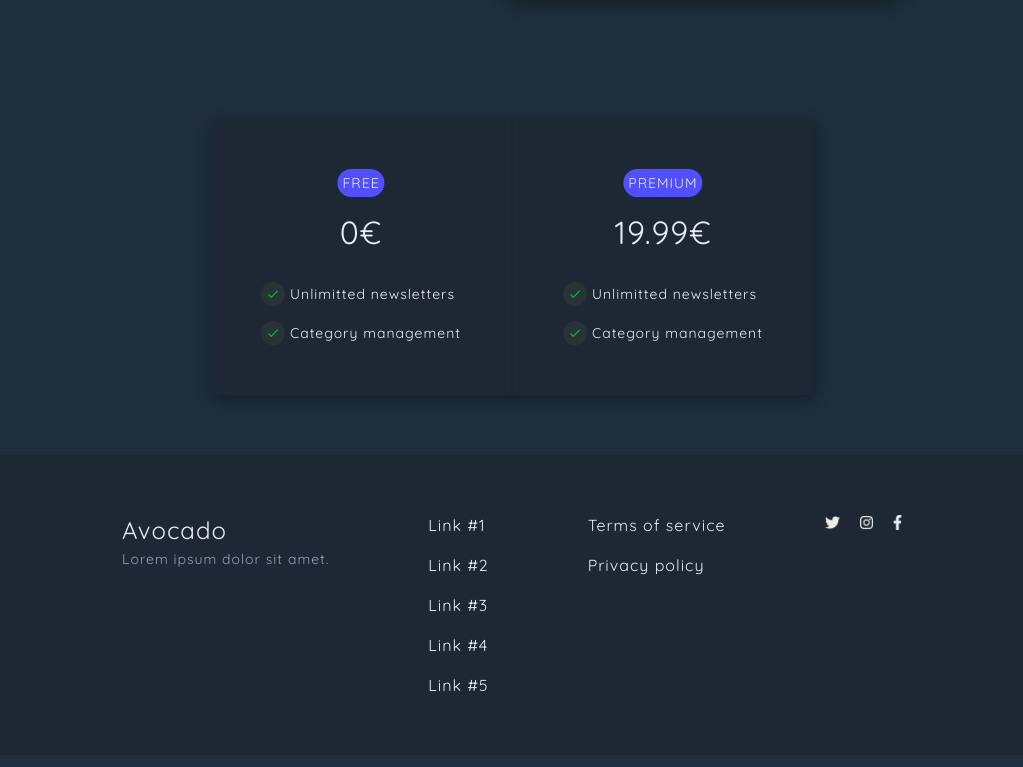
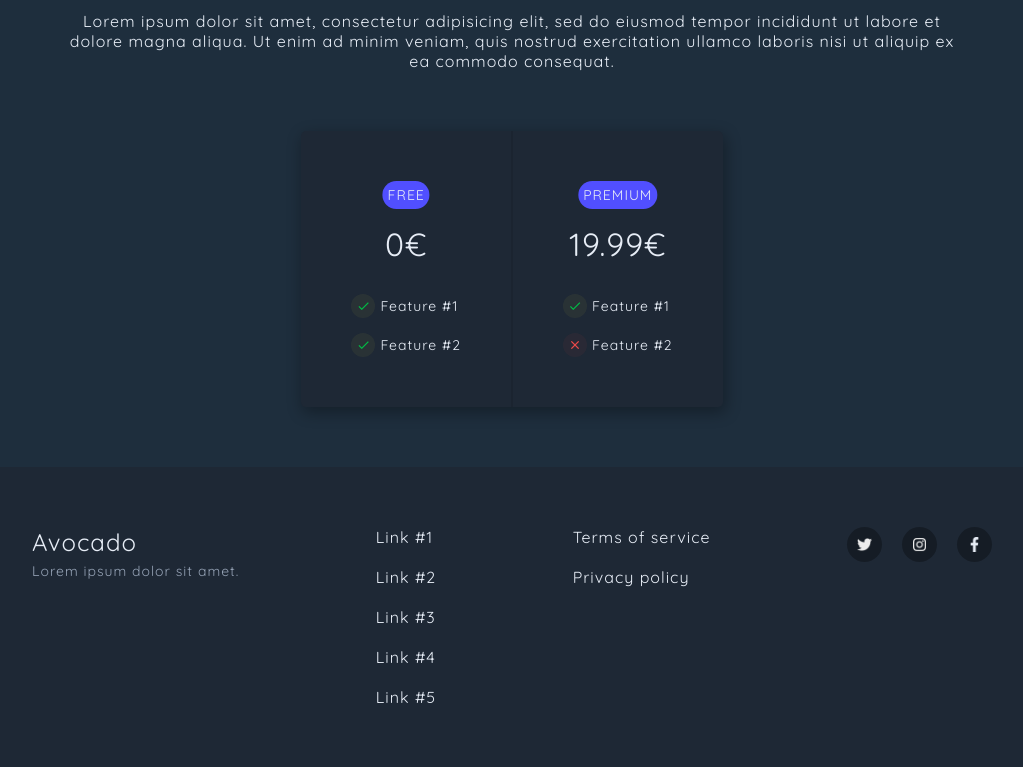
Before and after one commit to owinckle/SaaS-Boilerplate, a Django app: page / in a window 1280 px wide. Shown: the part 2652-3419 px from the top of the page, without its empty margins (128-1151 px from the left). Before the commit the page ends 3343 px from the top, so only its background shows below. Run offline with Django 4.2, Linux system fonts and the light colour scheme.

Commit message:
home responsiveé

```diff
--- a/backend/pages/static/pages/css/home.css
+++ b/backend/pages/static/pages/css/home.css
@@ -1,3 +1,19 @@
+.section__title {
+	font-size: 32px;
+	font-weight: 400;
+	margin-bottom: 15px;
+	text-align: center;
+}
+
+.section__description {
+	max-width: 900px;
+	text-align: center;
+	font-size: 16px;
+	position: relative;
+	margin-left: auto;
+	margin-right: auto;
+}
+
 /* Hero */
 #hero {
 	display: flex;
@@ -5,7 +21,24 @@
 	height: calc(100vh - 60px * 3);
 	align-items: center;
 	gap: 50px;
-	margin-bottom: -60px;
+}
+
+#hero .scroll-btn {
+	color: var(--font-color);
+	text-decoration: none !important;
+	position: absolute;
+	bottom: 60px;
+	left: 50%;
+	transform: translateX(-50%);
+	border: 1px solid rgba(255, 255, 255, 0.3);
+	border-radius: 50%;
+	padding: 5px;
+	transition: border 0.3s ease, color 0.3s ease;
+}
+
+#hero .scroll-btn:hover {
+	color: var(--highlight-accent);
+	border: 1px solid var(--highlight-accent);
 }
 
 #hero .hero__infos {
@@ -34,6 +67,14 @@
 	box-shadow: 2px 5px 15px 1px rgb(0 0 0 / 30%);
 	object-fit: cover;
 	transition: height 0.3s ease;
+}
+
+/* About */
+#about {
+	display: flex;
+	align-items: center;
+	justify-content: center;
+	flex-direction: column;
 }
 
 /* Features */
@@ -131,10 +172,11 @@
 }
 
 /* Pricing */
-#pricing {
+#pricing .flex-container {
 	display: flex;
 	gap: 200px;
 	justify-content: center;
+	margin-top: 60px;
 }
 
 #pricing .card {
@@ -194,3 +236,8 @@
 	color: rgb(1, 189, 70);
 	border-radius: 50%;
 }
+
+#pricing .card .card__pane .pane__feature .pane__feature__icon.not-included {
+	background: rgba(150, 55, 55, 0.1);
+	color: rgb(238 74 74);
+}
--- /dev/null
+++ b/backend/pages/static/pages/css/main-responsive.css
@@ -0,0 +1,76 @@
+@media only screen and (max-width: 1420px) {
+	.nav-container {
+		width: calc(100% - 160px * 2);
+		padding: 15px 160px;
+	}
+
+	.content-container > section {
+		padding: 60px 160px 0;
+	}
+
+	footer {
+		padding: 60px 160px;
+	}
+}
+
+@media only screen and (max-width: 1024px) {
+	.nav-container {
+		width: calc(100% - 50px * 2);
+		padding: 15px 50px;
+	}
+
+	.content-container > section {
+		padding: 60px 50px 0;
+	}
+	footer {
+		padding: 60px 50px;
+	}
+}
+
+@media only screen and (max-width: 724px) {
+	.nav-container {
+		flex-direction: column;
+		height: calc(100vh - 25px * 2);
+		width: 250px;
+		background: var(--bg2);
+		position: fixed;
+		justify-content: unset;
+		padding: 25px;
+		align-items: flex-start;
+		box-shadow: 2px 5px 15px 1px rgb(0 0 0 / 30%);
+		left: calc(-250px - 25px * 2);
+		transition: left 0.3s ease;
+	}
+
+	.nav-container.mobile-toggled {
+		left: 0;
+	}
+
+	.nav-container .site-title {
+		margin-bottom: 15px;
+	}
+
+	.scroll .nav-container {
+		height: calc(100vh - 25px * 2);
+		background: var(--bg);
+	}
+
+	.nav-container nav ul {
+		flex-direction: column;
+		gap: 15px;
+	}
+
+	.nav-container nav ul:nth-child(1) {
+		padding: 11px 0; /* Button padding (10) + border (1) */
+	}
+
+	.nav__burger {
+		display: flex;
+		gap: 5px;
+		flex-direction: column;
+	}
+
+	.content-container {
+		margin-top: 0;
+	}
+}
--- a/backend/pages/static/pages/css/main.css
+++ b/backend/pages/static/pages/css/main.css
@@ -76,6 +76,7 @@
 	margin: 0;
 	padding: 0;
 	letter-spacing: 1px;
+	overflow-x: hidden;
 }
 
 body.light-theme {
@@ -85,6 +86,7 @@
 
 /* Navbar */
 .nav-container {
+	user-select: none;
 	position: fixed;
 	top: 0;
 	width: calc(100% - 250px * 2);
@@ -106,6 +108,8 @@
 
 .nav-container .site-title {
 	font-size: 28px;
+	text-decoration: none;
+	color: var(--font-color);
 }
 
 .nav-container nav ul {
@@ -127,6 +131,26 @@
 
 .nav-container nav ul a.active {
 	color: var(--highlight-accent);
+}
+
+.nav__burger {
+	display: none;
+	z-index: 99999;
+	padding: 5px;
+	position: fixed;
+	top: 30px;
+	left: 25px;
+	transition: left 0.3s ease;
+}
+
+.nav__burger.mobile-toggled {
+	left: 240px;
+}
+
+.nav__burger .nav__burger__line {
+	background: var(--font-color);
+	height: 2px;
+	width: 30px;
 }
 
 /* Button */
@@ -204,6 +228,22 @@
 	flex-direction: row;
 }
 
+footer .footer__socials a {
+	background: rgba(0, 0, 0, 0.3);
+	height: 15px;
+	width: 15px;
+	padding: 10px;
+	display: flex;
+	justify-content: center;
+	border-radius: 50%;
+	transition: background 0.3s ease !important;
+}
+
+footer .footer__socials a:hover {
+	left: 0;
+	background: rgba(255, 255, 255, 0.1);
+}
+
 footer .footer__socials img {
 	height: 15px;
 	color: #fff;
--- a/backend/pages/static/pages/js/main.js
+++ b/backend/pages/static/pages/js/main.js
@@ -48,3 +48,8 @@
 		}
 	});
 });
+
+$(".nav__burger").click(() => {
+	$(".nav-container").toggleClass("mobile-toggled");
+	$(".nav__burger").toggleClass("mobile-toggled");
+});
--- a/backend/pages/templates/pages/base.html
+++ b/backend/pages/templates/pages/base.html
@@ -11,6 +11,7 @@
 
 	<!-- CSS -->
 	<link rel="stylesheet" href="{% static 'pages/css/main.css' %}" />
+	<link rel="stylesheet" href="{% static 'pages/css/main-responsive.css' %}" />
 	<link href="https://fonts.googleapis.com/icon?family=Material+Icons" rel="stylesheet">
 
 	{% block stylesheets %}{% endblock %}
@@ -21,12 +22,20 @@
 
 <body class="{% if light_theme %}light-theme{% endif %}">
 	<!-- Navbar -->
+	<div class="nav__burger">
+		<div class="nav__burger__line"></div>
+		<div class="nav__burger__line"></div>
+		<div class="nav__burger__line"></div>
+	</div>
 	<div class="nav-container">
-		<div class="site-title">{{ settings.SITE_NAME }}</div>
+		<a href="{% url 'pages-home' %}" class="site-title">{{ settings.SITE_NAME }}</a>
 		<nav>
 			<ul>
 				<li>
 					<a href="{% url 'pages-home' %}#" data-section="hero" class="active" />Home</a>
+				</li>
+				<li>
+					<a href="{% url 'pages-home' %}#about" data-section="about" />About</a>
 				</li>
 				<li>
 					<a href="{% url 'pages-home' %}#features" data-section="features" />Features</a>
@@ -40,14 +49,22 @@
 			</ul>
 		</nav>
 		<nav>
+			{% if user.is_authenticated %}
 			<ul>
 				<li>
-					<a class="button" href="javascript:void()" />Get started</a>
+					<a class="button" href="">Dashboard</a>
+				</li>
+			</ul>
+			{% else %}
+			<ul>
+				<li>
+					<a class="button" href="{% url 'auth-login' %}" />Get started</a>
 				</li>
 				<li>
-					<a class="button" href="javascript:void()" />Log in</a>
+					<a class="button" href="{% url 'auth-register' %}" />Log in</a>
 				</li>
 			</ul>
+			{% endif %}
 		</nav>
 	</div>
 	<!-- End Navbar -->
@@ -73,9 +90,15 @@
 			<a href="javascript:void()">Privacy policy</a>
 		</div>
 		<div class="footer__socials">
-			<img src="{% static 'pages/img/twitter.png' %}" alt="Twitter logo" />
-			<img src="{% static 'pages/img/instagram.png' %}" alt="Instagram logo" />
-			<img src="{% static 'pages/img/facebook.png' %}" alt="Facebook logo" />
+			<a href="https://twitter.com" target="_blank">
+				<img src="{% static 'pages/img/twitter.png' %}" alt="Twitter logo" />
+			</a>
+			<a href="https://instagram.com" target="_blank">
+				<img src="{% static 'pages/img/instagram.png' %}" alt="Instagram logo" />
+			</a>
+			<a href="https://facebook.com" target="_blank">
+				<img src="{% static 'pages/img/facebook.png' %}" alt="Facebook logo" />
+			</a>
 		</div>
 	</footer>
 
--- a/backend/pages/templates/pages/home.html
+++ b/backend/pages/templates/pages/home.html
@@ -8,12 +8,18 @@
 
 {% block content %}
 	<section id="hero">
+		<a href="#about" class="material-icons scroll-btn">keyboard_arrow_down</a>
 		<div class="hero__infos">
 			<h1>Quisque volutpat et purus non euismod</h1>
 			<h2>Lorem ipsum dolor sit amet, consectetur</h2>
 			<a class="button button-fit" href="javascript:void()">Create your account</a>
 		</div>
 		<img class="hero__app-sc" src="{% static 'pages/img/hero-app.png' %}" />
+	</section>
+
+	<section id="about">
+		<h2 class="section__title">What is {{ settings.SITE_NAME }}?</h2>
+		<p class="section__description">{% lorem 1 %}</p>
 	</section>
 
 	<section id="features">
@@ -77,18 +83,25 @@
 			</div>
 		</section>
 
+
 		<section id="pricing">
+			<h2 class="section__title">Simple, one plan for everything</h2>
+			<p class="section__description">Lorem ipsum dolor sit amet, consectetur adipisicing elit, sed do eiusmod tempor
+				incididunt ut labore et dolore magna aliqua. Ut enim ad minim veniam, quis nostrud exercitation ullamco laboris
+				nisi ut aliquip ex ea commodo consequat.</p>
+
+			<div class="flex-container">
 				<div class="card">
 					<div class="card__pane">
 						<div class="pane__title">Free</div>
 						<div class="pane__price">0€</div>
 						<div class="pane__feature">
 							<div class="pane__feature__icon material-icons">done</div>
-					<div class="pane__feature__name">Unlimitted newsletters</div>
+							<div class="pane__feature__name">Feature #1</div>
 						</div>
 						<div class="pane__feature">
 							<div class="pane__feature__icon material-icons">done</div>
-					<div class="pane__feature__name">Category management</div>
+						<div class="pane__feature__name">Feature #2</div>
 					</div>
 				</div>
 				<div class="card__pane">
@@ -96,11 +109,12 @@
 					<div class="pane__price">19.99€</div>
 					<div class="pane__feature">
 						<div class="pane__feature__icon material-icons">done</div>
-					<div class="pane__feature__name">Unlimitted newsletters</div>
+						<div class="pane__feature__name">Feature #1</div>
 					</div>
 					<div class="pane__feature">
-					<div class="pane__feature__icon material-icons">done</div>
-					<div class="pane__feature__name">Category management</div>
+						<div class="pane__feature__icon material-icons not-included">close</div>
+						<div class="pane__feature__name">Feature #2</div>
+					</div>
 				</div>
 			</div>
 		</div>
```
Also changed, not shown: backend/pages/static/pages/css/home-responsive.css (+48 -0 lines). Lines whose indentation alone changed are shown as unchanged.
